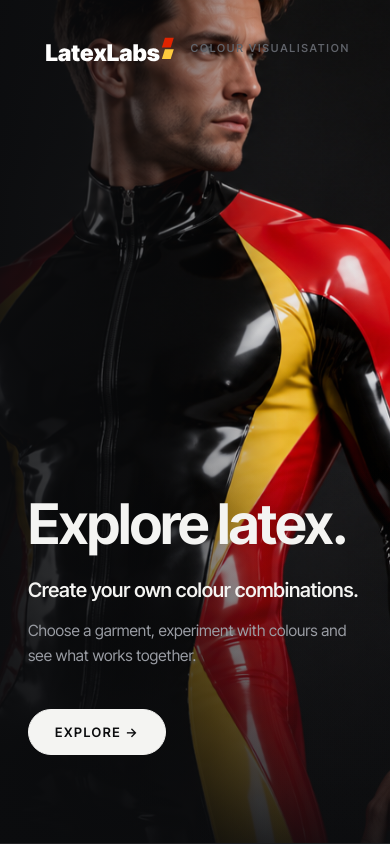
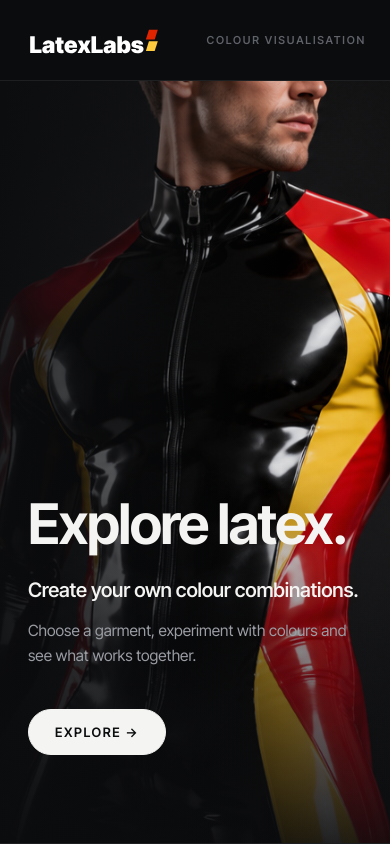
Before and after one commit to Svenning83/LatexLabs, a Next.js app: page / in a window 390 px wide. Shown: the top 844 px of the page. Built offline with nearby package versions, Linux system fonts and the light colour scheme.

Commit message:
Logo fix

```diff
--- a/src/app/globals.css
+++ b/src/app/globals.css
@@ -361,6 +361,12 @@ button { font-family: inherit; }
   .wheel-layout { grid-template-columns: 1fr; }
   .wheel-side { position: static; }
   .home-about-grid { grid-template-columns: 1fr; }
+  .home-hero-nav {
+    background: var(--bg);
+    border-bottom: 1px solid var(--line);
+    padding: 20px 24px;
+  }
+  .home-hero-img { object-position: 62% 18%; }
 }
 
 /* ---------- garment cards ---------- */
```
